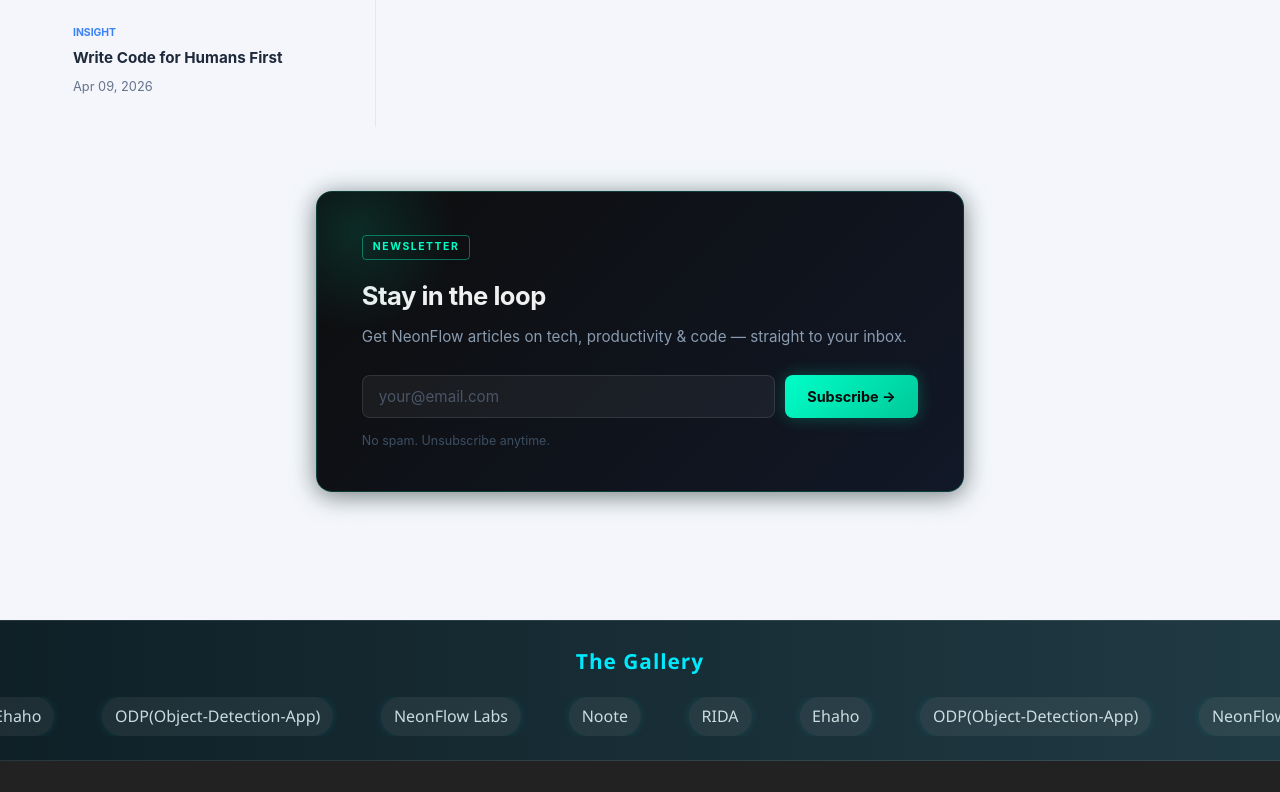
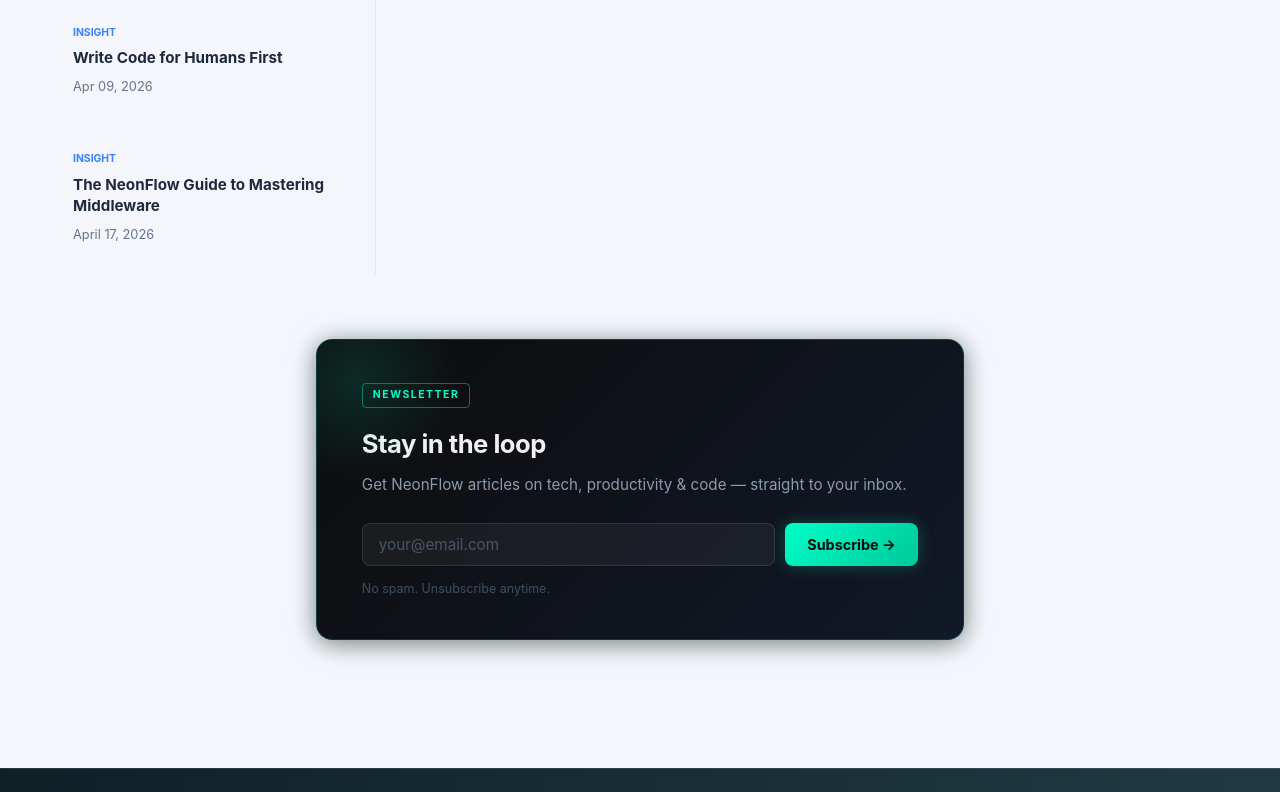
Before and after one commit to Cedrick-KC/neonflow, a React (Vite) app: page /blog in a window 1280 px wide. Shown: the part 1400-2192 px from the top of the page. Built offline with nearby package versions, Linux system fonts and the light colour scheme.

Commit message:
Add new blog entry on mastering middleware

```diff
--- a/src/main.jsx
+++ b/src/main.jsx
@@ -250,6 +250,17 @@ function Blog() {
       date: 'Apr 09, 2026',
       likes: 0, dislikes: 0
     },
+    {
+  id: 9,
+  title: "The NeonFlow Guide to Mastering Middleware",
+  content: [
+    "Security is the silent backbone of every great application, yet it is often the most overlooked phase of development. At NeonFlow, we treat authentication not as a final step, but as a core architectural requirement. By implementing robust JSON Web Token (JWT) strategies and strictly isolating environment variables, you ensure that your project is protected from the ground up. Whether you are building a digital tax system or a simple task manager, the goal is the same: create a seamless experience for the user while maintaining a fortress on the backend that prevents unauthorized access and data leaks.",
+    "True mastery comes when you stop viewing middleware as a hurdle and start seeing it as a tool for scalability. As we integrate complex payment gateways like MTN and Airtel Money, the logic we write today must be clean enough to handle the traffic of tomorrow. Using Next.js and Tailwind CSS allows us to build beautiful interfaces, but it's the efficient process scheduling and clean GitHub repository management that keeps the engine running. Remember, every line of code you refactor today is an investment in your future self, allowing you to deploy with confidence and keep the NeonFlow brand at the cutting edge of innovation."
+  ],
+  date: "April 17, 2026",
+  likes: 0,
+  dislikes: 0
+}
   ];
 
   const [blogs,      setBlogs]      = useState(initialBlogs);
```
